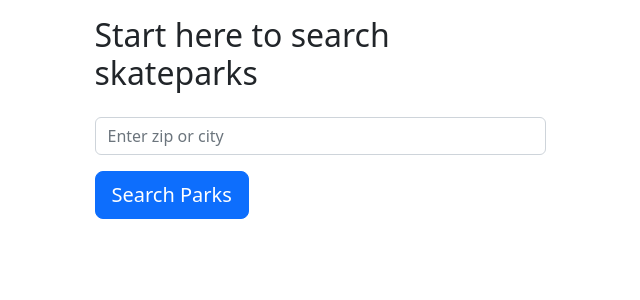
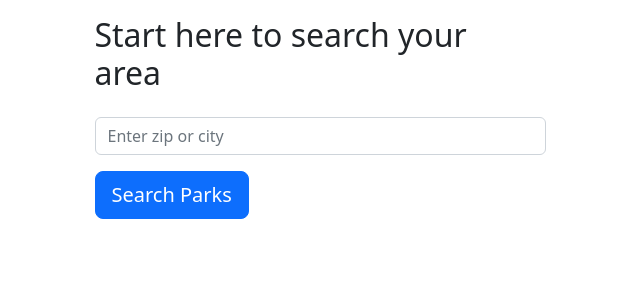
Before and after one commit to TimKel/CapstoneProject, a Flask app: page / in a window 1280 px wide. Shown: the part 56-356 px from the top of the page, without its empty margins (328-968 px from the left). Run offline with Flask 2, Linux system fonts and the light colour scheme; parts of the project's set-up code (start-up, migrations or seed data) failed here and were passed over.

```diff
--- a/templates/home.html
+++ b/templates/home.html
@@ -7,7 +7,7 @@
     <div class="col-md-7 col-lg-5 m-2">
     <form method="POST" action="/search">
 
-                <label id="park-search" class="form-label m-2"><h2>Start here to search skateparks</h2></label>
+                <label id="park-search" class="form-label m-2"><h2>Start here to search your area</h2></label>
 
                 <input type="text" class="form-control m-2" name="search" placeholder="Enter zip or city" >
 
```
